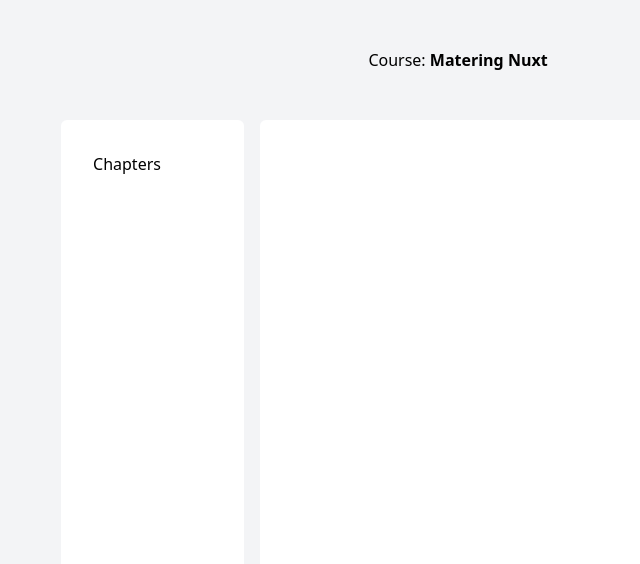
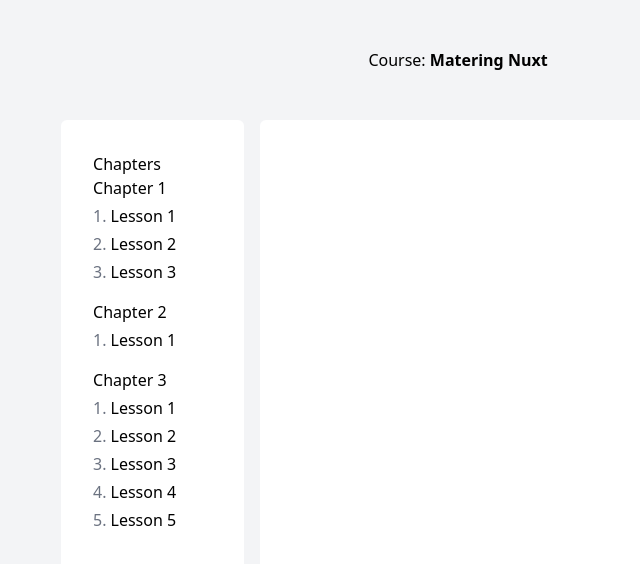
Before and after one commit to dev-mohammadrezaahmadi/coursfiy, a Nuxt app: page /course in a window 1280 px wide. Shown: the top 564 px of the page, without its empty margins (182-822 px from the left). Built offline with nearby package versions, Linux system fonts and the light colour scheme.

Commit message:
feat: add more details in chapter section

```diff
--- a/pages/course.vue
+++ b/pages/course.vue
@@ -1,3 +1,7 @@
+<script setup lang="ts">
+const { chapters } = useCourse();
+</script>
+
 <template>
     <div class="p-12 bg-gray-100 w-full h-full min-h-screen flex flex-col items-center">
         <div class="max-w-prose mb-12">
@@ -12,7 +16,15 @@
         <div class="flex flex-row justify-center flex-grow">
             <div class="max-w-prose mr-4 p-8 bg-white rounded-md min-w-[20ch] flex flex-col">
                 <h3>Chapters</h3>
-                <!-- all the lessons and chapters listed here -->
+                <div class="space-y-1 mb-4 flex flex-col" v-for="chapter in chapters" :key="chapter.slug">
+                    <h4>{{ chapter.title }}</h4>
+                    <NuxtLink v-for="(lesson, index) in chapter.lessons" :key="lesson.slug"
+                        class="flex flex-row space-x-1 no-underline font-normal"
+                        :to="`/course/chapter/${chapter.slug}/lesson/${lesson.slug}`">
+                        <span class="text-gray-500">{{ index + 1 }}.</span>
+                        <span>{{ lesson.title }}</span>
+                    </NuxtLink>
+                </div>
             </div>
 
             <div class="max-w-prose p-12 bg-white rounded-md w-[65ch]">
```
